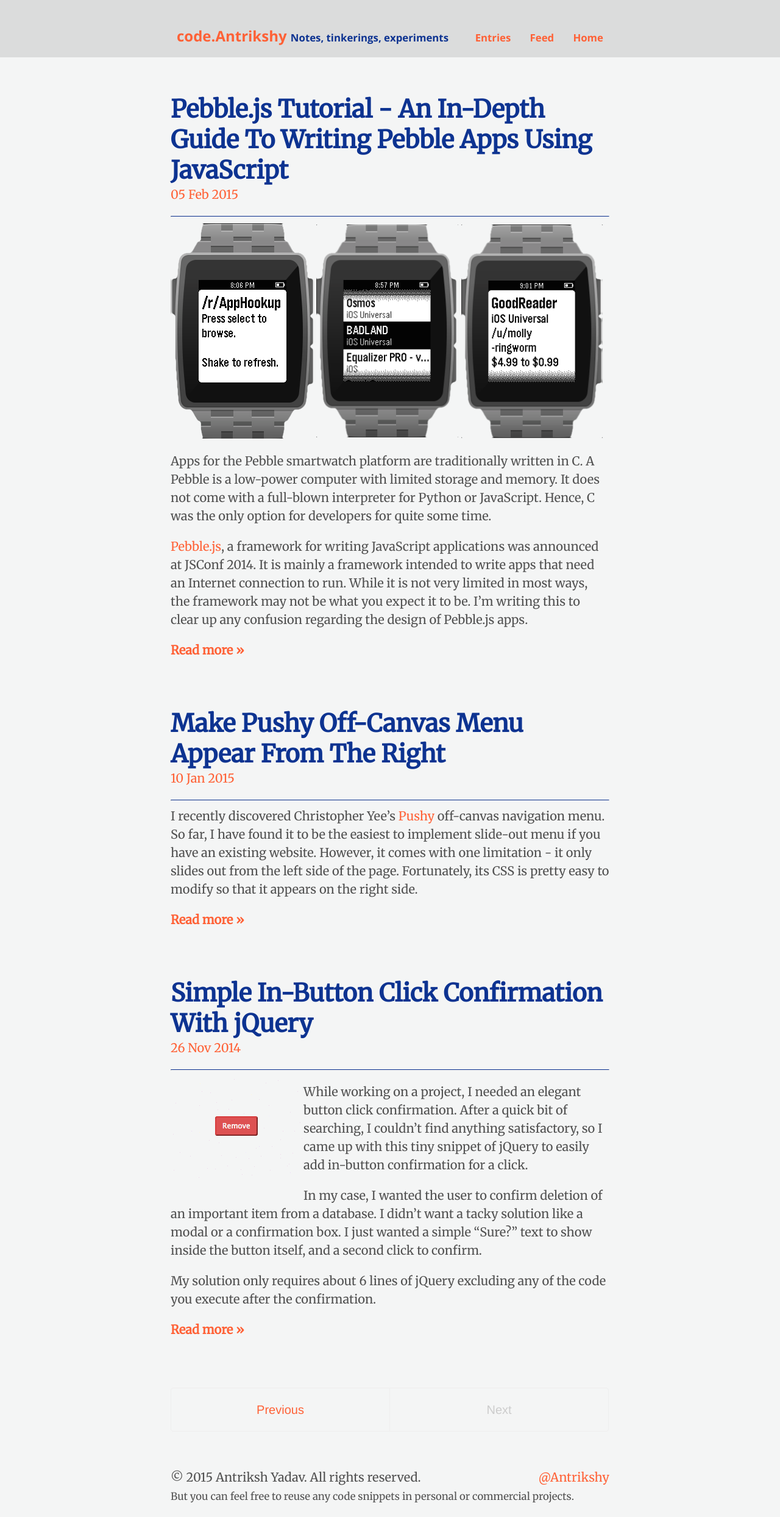
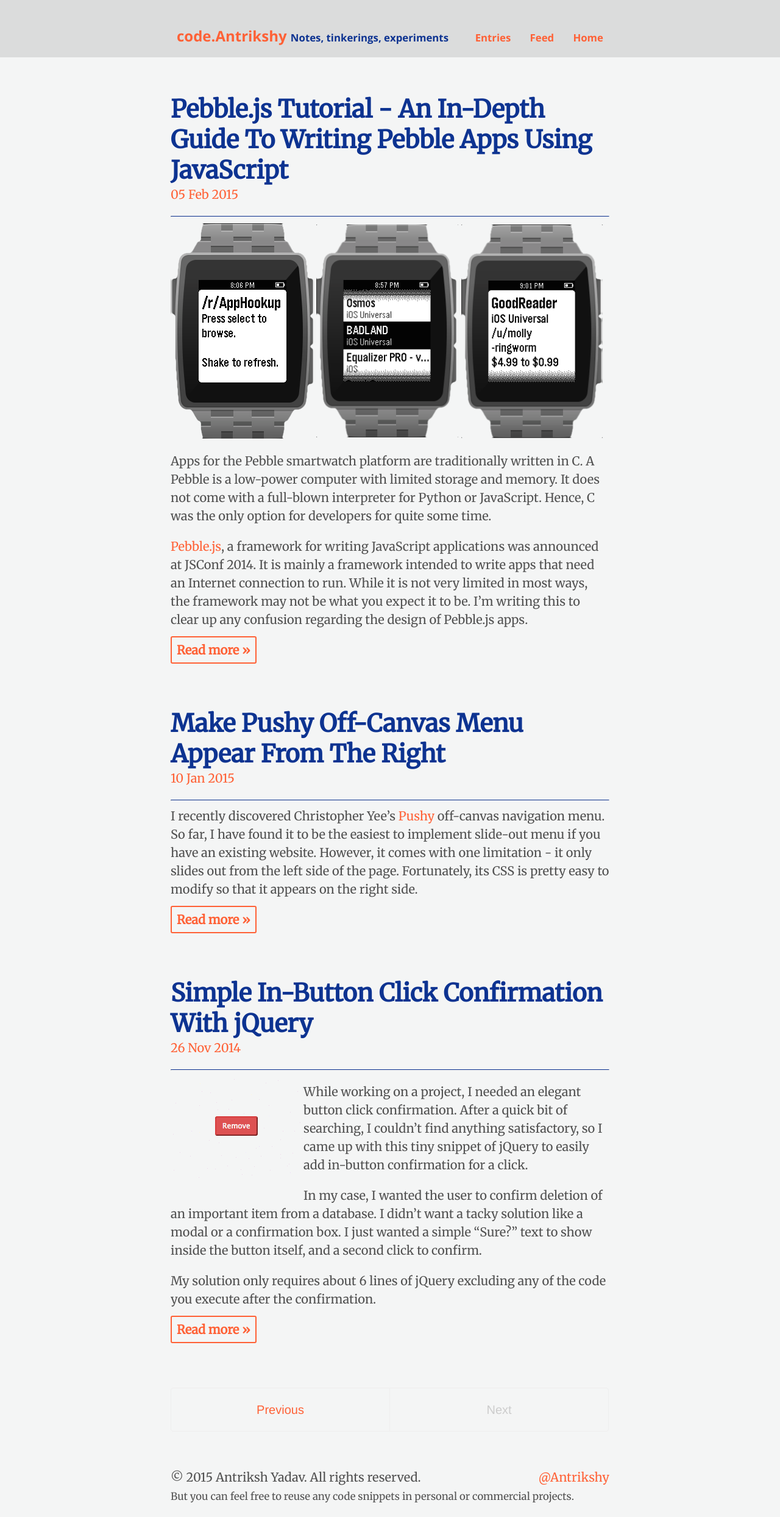
Before and after one commit to Antrikshy/antrikshy.github.io, a Jekyll site: the page built from index.html, in a window 1280 px wide. Shown: the whole page at 61% size. Built offline with Jekyll 4.4.1, drawn with Linux system fonts in a browser that asks for light colours; Markdown is read by kramdown in place of the engine named in the settings; the list of posts is cut into pages by our own code.

Commit message:
Added button-like style to read more

```diff
--- a/public/css/poole.css
+++ b/public/css/poole.css
@@ -356,7 +356,9 @@
  */
 
 .read-more-btn {
-
+  padding: 8px;
+  border: 2px solid;
+  border-radius: 3px;
 }
 
 .page,
```
